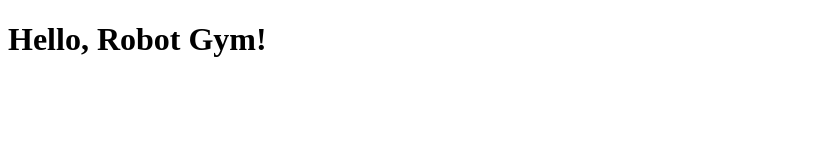
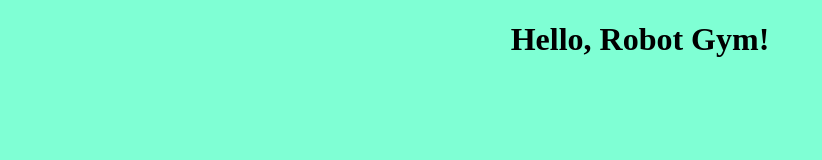
Before and after one commit to connorkasarda/bot-gym, a plain HTML site: page index.html in a window 1280 px wide. Shown: the whole page, without its empty margins (0-822 px from the left). Drawn offline with Linux system fonts and the light colour scheme.

Commit message:
Added CSS file for styling.

```diff
--- a/index.html
+++ b/index.html
@@ -1,5 +1,6 @@
 <!DOCTYPE html>
 <head>
+    <link rel="stylesheet" href="style.css">
     <title>Robot Gym</title>
 </head>
 <body>
--- /dev/null
+++ b/style.css
@@ -0,0 +1,2 @@
+body { background-color: aquamarine; }
+h1 { text-align: center; }
```
Also changed, not shown: 1 other file.
